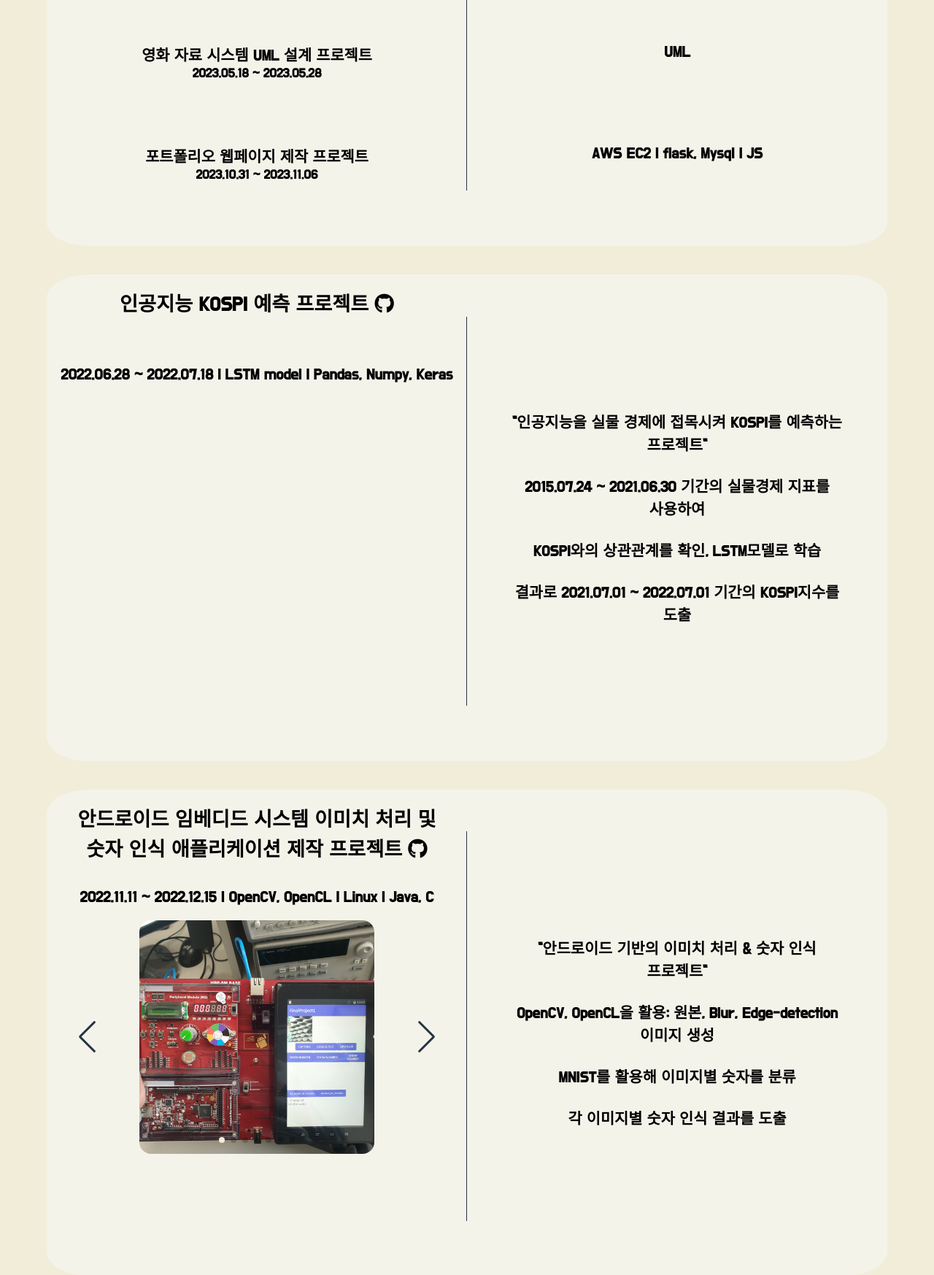
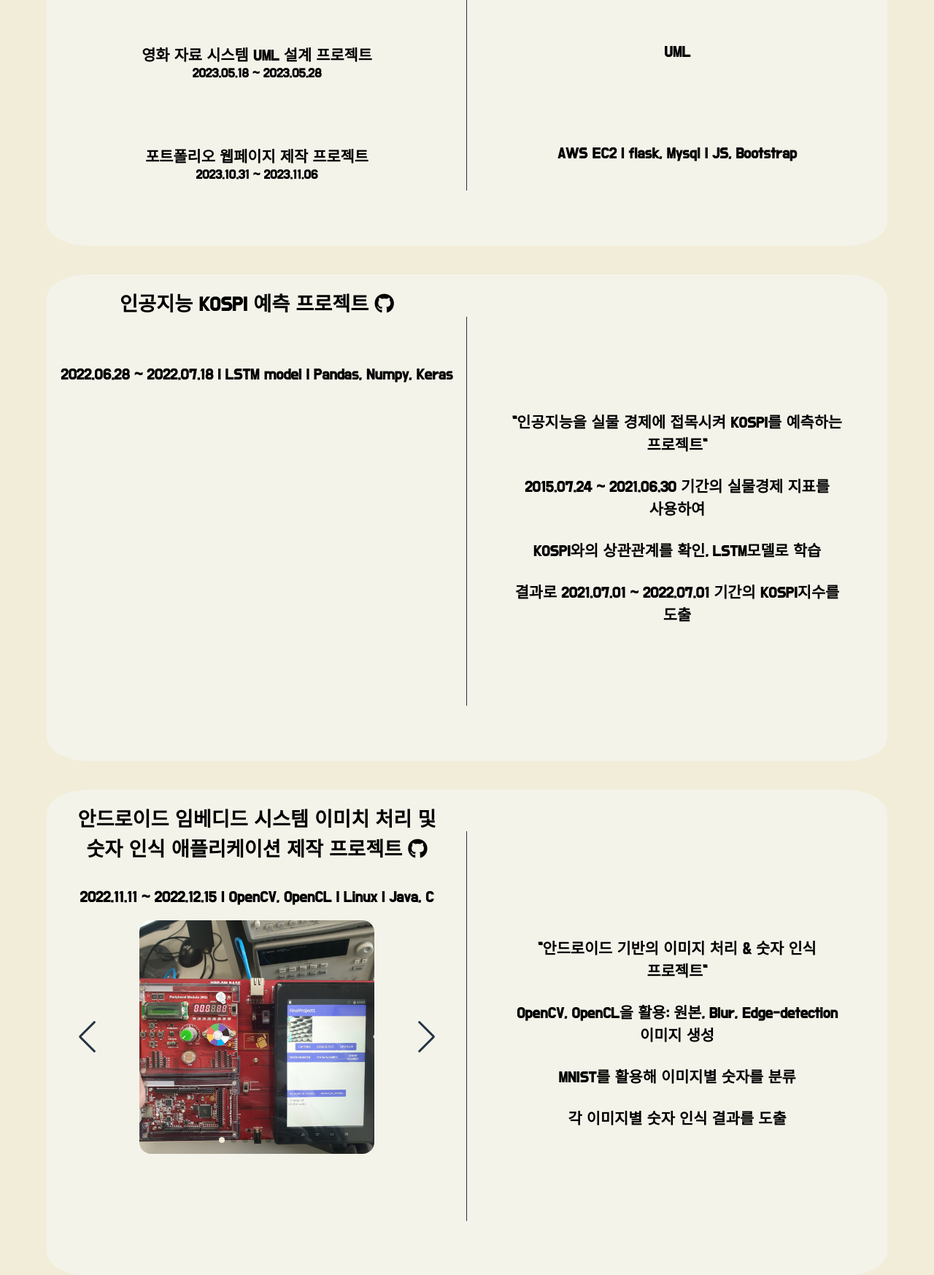
Before and after one commit to vvvv1111vvvv/webPortfolio, a Flask app: template package1/templates/index.html in a window 1280 px wide. Shown: the part 1163-2910 px from the top of the page at 73% size. Run offline with Flask 3, Linux system fonts and the light colour scheme; the template is opened without the code that fills it, so the values that code supplies are empty; a map, chart or similar area stays blank; parts of the project's set-up code (start-up, migrations or seed data) failed here and were passed over; some libraries are stand-ins or nearby versions.

Commit message:
update: correct word, add favicon

```diff
--- a/package1/templates/index.html
+++ b/package1/templates/index.html
@@ -11,6 +11,7 @@
   <script src="https://kit.fontawesome.com/6b889cae7a.js" crossorigin="anonymous"></script>
   <link href="https://fonts.googleapis.com/css2?family=Do+Hyeon&family=Open+Sans&display=swap" rel="stylesheet">
   <link rel="stylesheet" href="https://cdn.jsdelivr.net/npm/swiper@11/swiper-bundle.min.css"/>
+  <link rel="icon" href="../static/icon/favicon.ico"/>
   <script src="https://cdn.jsdelivr.net/npm/swiper@11/swiper-bundle.min.js"></script>
   <!-- <script src="../static/css/bootstrap-5.3.2/dist/js/bootstrap.bundle.js"></script> -->
 </head>
@@ -123,7 +124,7 @@
           <article class="second-page-3-title"><h2>영화 자료 시스템 UML 설계 프로젝트</h2><h3>2023.05.18 ~ 2023.05.28</h3></article>
           <article class="second-page-3-skills"><h2>UML</h2></article>
           <article class="second-page-4-title"><h2>포트폴리오 웹페이지 제작 프로젝트</h2><h3>2023.10.31 ~ 2023.11.06</h3></article>
-          <article class="second-page-4-skills"><h2>AWS EC2 | flask, Mysql | JS</h2></article>
+          <article class="second-page-4-skills"><h2>AWS EC2 | flask, Mysql | JS, Bootstrap</h2></article>
         </div>
       </div>
       <div class="box-item">
@@ -218,7 +219,7 @@
               <div class="swiper-button-next"></div>
             </div>
           </div>
-          <article class = "project-page1-abstract"><h2>"안드로이드 기반의 이미치 처리 & 숫자 인식 프로젝트"<br><br>
+          <article class = "project-page1-abstract"><h2>"안드로이드 기반의 이미지 처리 & 숫자 인식 프로젝트"<br><br>
             OpenCV, OpenCL을 활용: 원본, Blur, Edge-detection 이미지 생성<br><br> MNIST를 활용해 이미지별 숫자를 분류<br><br>
             각 이미지별 숫자 인식 결과를 도출</h2></article>
         </div>
@@ -261,7 +262,7 @@
           <div class="project-page1-line"></div>
           <div class ="project-page1-title" onclick="location.href='https://github.com/vvvv1111vvvv/webPortfolio'"><h1>포트폴리오 웹페이지 제작 프로젝트 <i class="fa-brands fa-github"></i></h1></div>
 
-          <div class = "project-page1-feature"><h2>2023.10.31 ~ 2023.11.06 | AWS EC2 | flask, Mysql | JS</h2></div>
+          <div class = "project-page1-feature"><h2>2023.10.31 ~ 2023.11.06 | AWS EC2 | flask, Mysql | JS, Bootstrap</h2></div>
           <div class = "project-page1-slide">
             <div class="swiper">
               <div class="swiper-wrapper">
```
